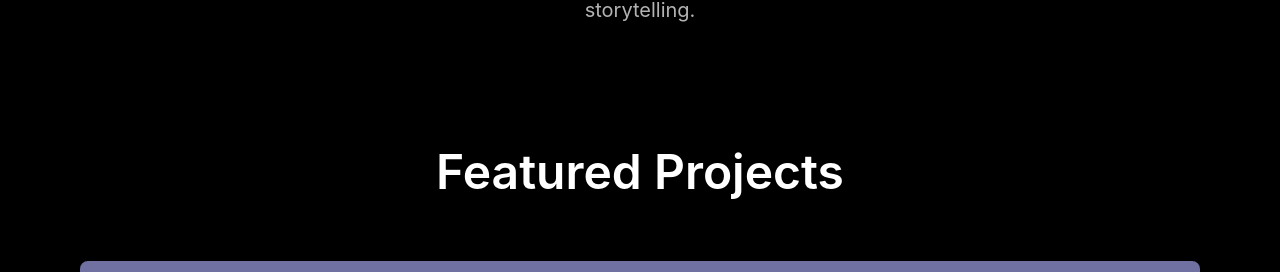
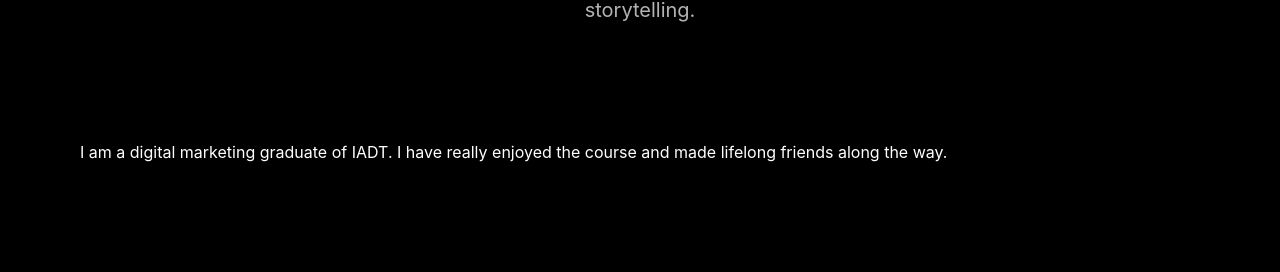
Before and after one commit to natethedog04-afk/portfolio, a React (Vite) app: page / in a window 1280 px wide. Shown: the part 245-517 px from the top of the page. Built offline with nearby package versions, Linux system fonts and the light colour scheme.

Commit message:
Update Home.jsx

```diff
--- a/src/pages/Home.jsx
+++ b/src/pages/Home.jsx
@@ -11,6 +11,14 @@ export default function Home() {
           <h1 className="home-title">Nathan Lawless</h1>
           <p className="home-description">
             Creative professional specializing in digital projects and visual storytelling.
+          </p>
+        </div>
+      </section>
+
+      <section className="home-bio section">
+        <div className="container">
+          <p className="bio-text">
+            I am a digital marketing graduate of IADT. I have really enjoyed the course and made lifelong friends along the way.
           </p>
         </div>
       </section>
```
